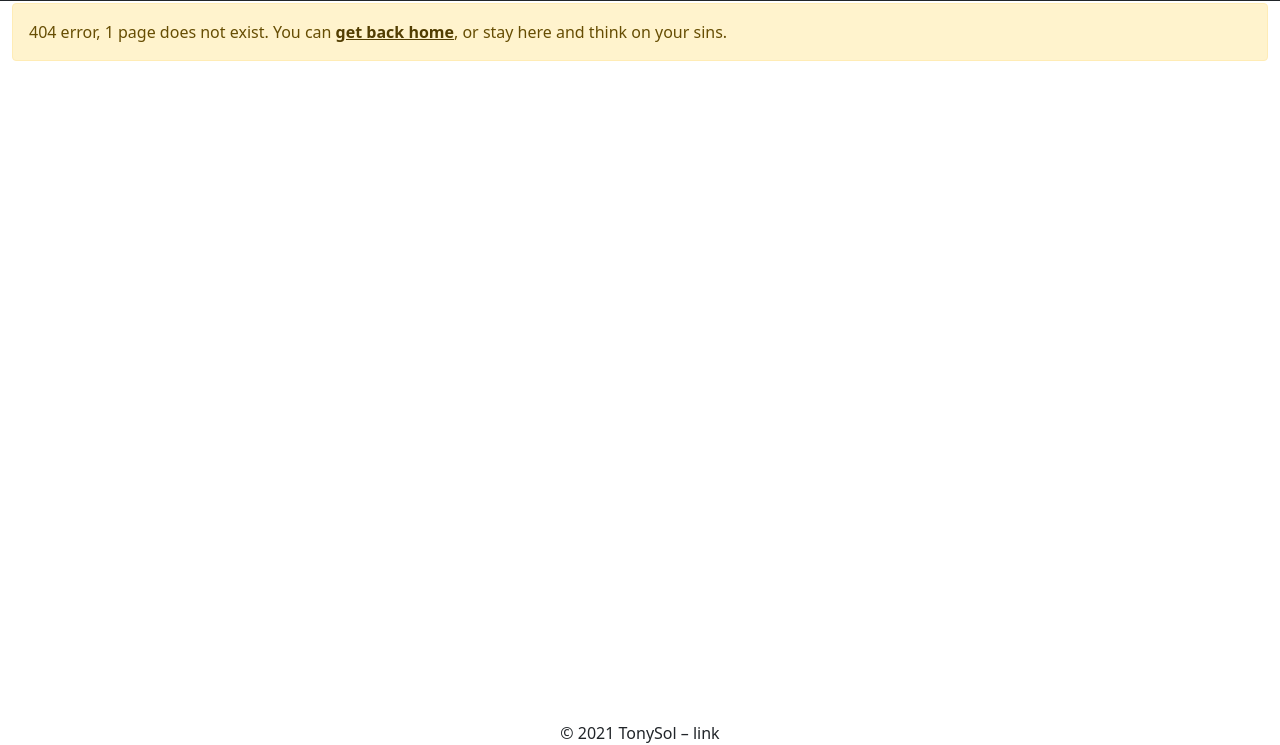
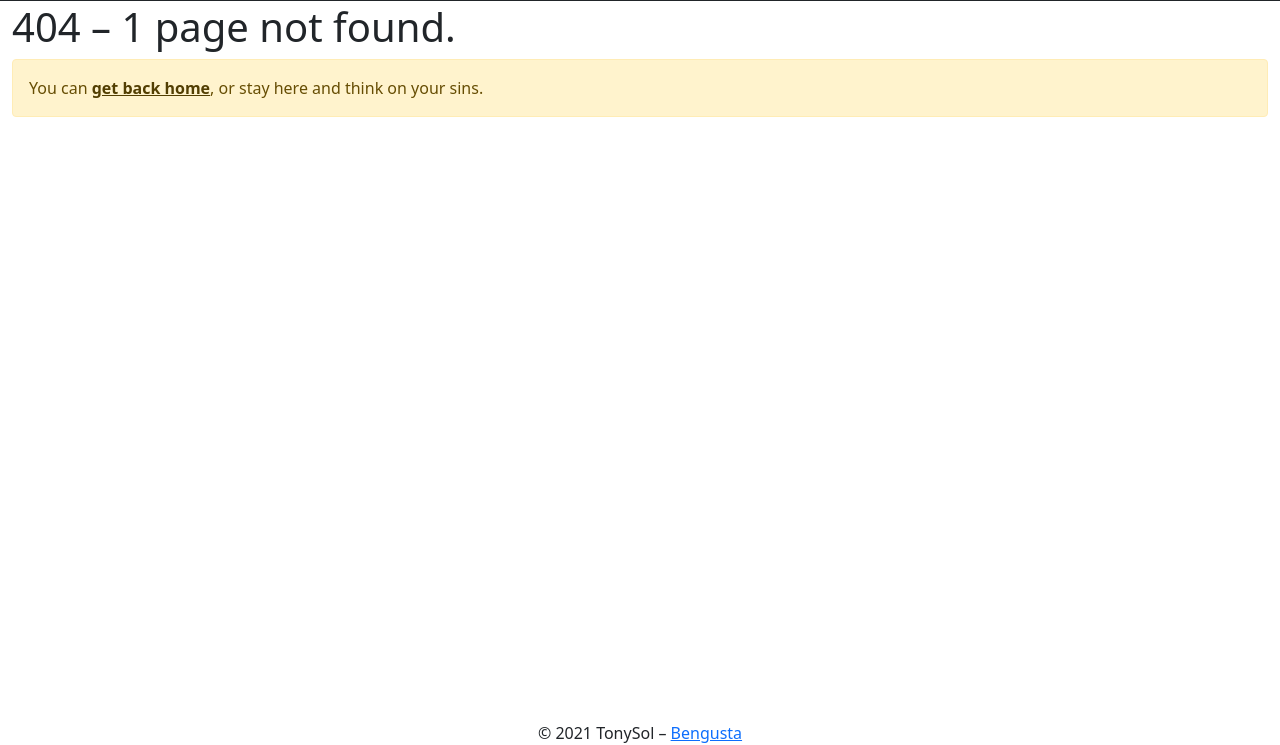
Before and after one commit to TonySol/fin, a Flask app: page /brand/1 in a window 1280 px wide. Shown: the part 55-800 px from the top of the page. Run offline with Flask 2, Linux system fonts and the light colour scheme.

Commit message:
404 error handler added

```diff
--- a/hello.py
+++ b/hello.py
@@ -5,11 +5,12 @@ app.secret_key = "&F)J@NcCfUjXn2r5u8x/y?D(G-KaPdSb"
 
 menu = {'Home': 'index', "Brands": "brands", "Products": "products" }
 brands_list = ["Julius Meinl", "Illy", "Movenpick", "Malongo"]
+footer = "http://bengusta.com.ua"
 
 @app.route("/")
 @app.route("/index")
 def index():
-    return render_template("index.html", menu=menu, title="Homepage", pagename="homepage", footer="link")
+    return render_template("index.html", menu=menu, title="Homepage", pagename="homepage", footer=footer)
 
 @app.route("/brands")
 def brands():
@@ -37,5 +38,9 @@ def products():
             return render_template("products.html", menu=menu, title="All products", pagename="3 star products page", footer="link")
     return render_template("products.html", menu=menu, title="Products", pagename="prodcuts", footer="link")
 
+@app.errorhandler(404)
+def page_not_found(error):
+    return render_template("404.html", menu=menu, title="404 page not found", footer="link"), 404
+
 if __name__ == "__main__":
     app.run(debug=True)
--- a/templates/404.html
+++ b/templates/404.html
@@ -1,6 +1,7 @@
 {% extends "base.html"  %}
 {% block content %}
+<h1>404 – {{ body }} page not found.</h1>
 <div class="alert alert-warning" role="alert">
-  404 error, {{ body }} page does not exist. You can <a href=" {{ url_for('index') }} " class="alert-link">get back home</a>, or stay here and think on your sins.
+  You can <a href=" {{ url_for('index') }} " class="alert-link">get back home</a>, or stay here and think on your sins.
 </div>
 {% endblock content %}
--- a/templates/base.html
+++ b/templates/base.html
@@ -68,7 +68,7 @@
     </div>
     <div class="fixed-bottom card-footerm text-center" >
     {% if footer %}
-        &copy; 2021 TonySol – {{ footer }}
+      &copy; 2021 TonySol – <a href="{{ footer }}">Bengusta</a>
     {% else %}
         &copy; 2021 TonySol
     {% endif %}
```
Also changed, not shown: documentation/SRS.md (+1 -0 lines).
